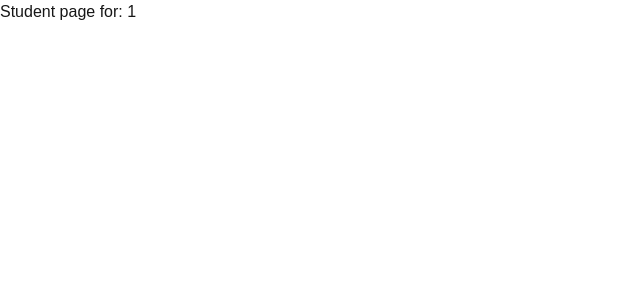
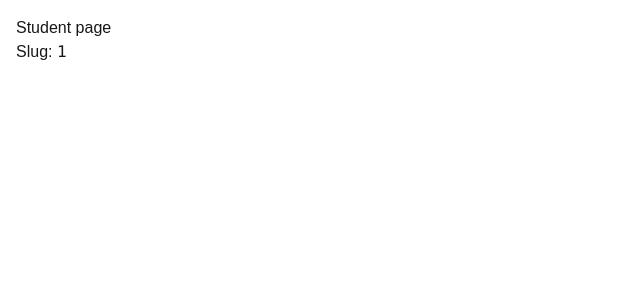
Before and after one commit to MsRaasch27/raystutorsite, a Next.js app in the folder apps/web/: page /student/1 in a window 1280 px wide. Shown: the top 300 px of the page, without its empty margins (0-640 px from the left). Built offline with nearby package versions, Linux system fonts and the light colour scheme.

Commit message:
Change to student page

```diff
--- a/apps/web/src/app/student/[slug]/page.tsx
+++ b/apps/web/src/app/student/[slug]/page.tsx
@@ -1,5 +1,18 @@
-type Props = { params: { slug: string } };
+// Server Component by default — do NOT add "use client" unless you need hooks.
+// Don't import any Next types here.
+// The props shape is a plain object with a `params` field.
 
-export default function StudentPage({ params }: Props) {
-  return <div>Student page for: {params.slug}</div>;
+type PageProps = {
+  params: { slug: string };
+  searchParams?: Record<string, string | string[] | undefined>;
+};
+
+export default async function StudentPage({ params }: PageProps) {
+  const { slug } = params;
+  return (
+    <main style={{ padding: 16 }}>
+      <h1>Student page</h1>
+      <p>Slug: <code>{slug}</code></p>
+    </main>
+  );
 }
```
